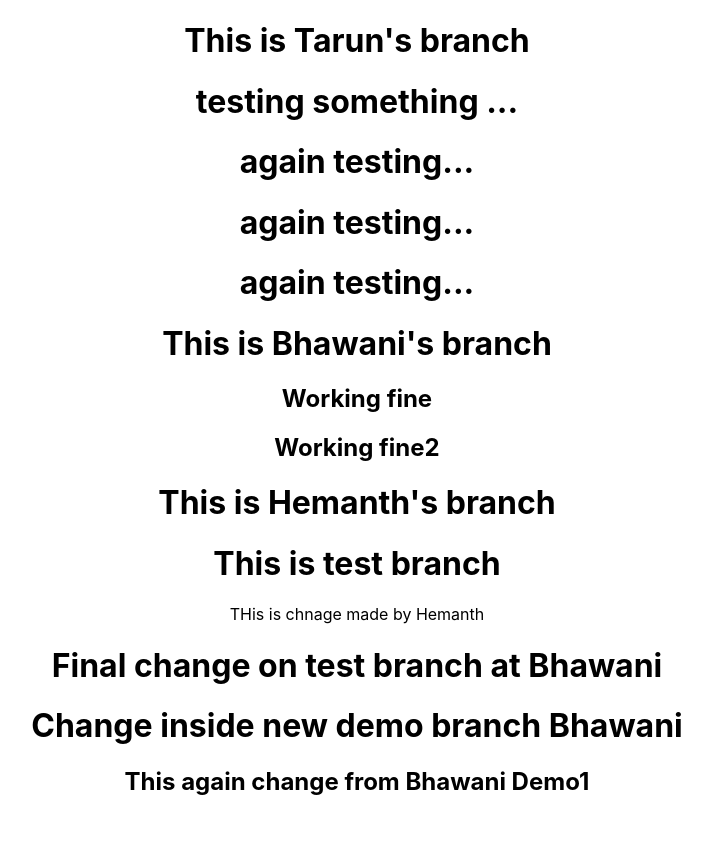
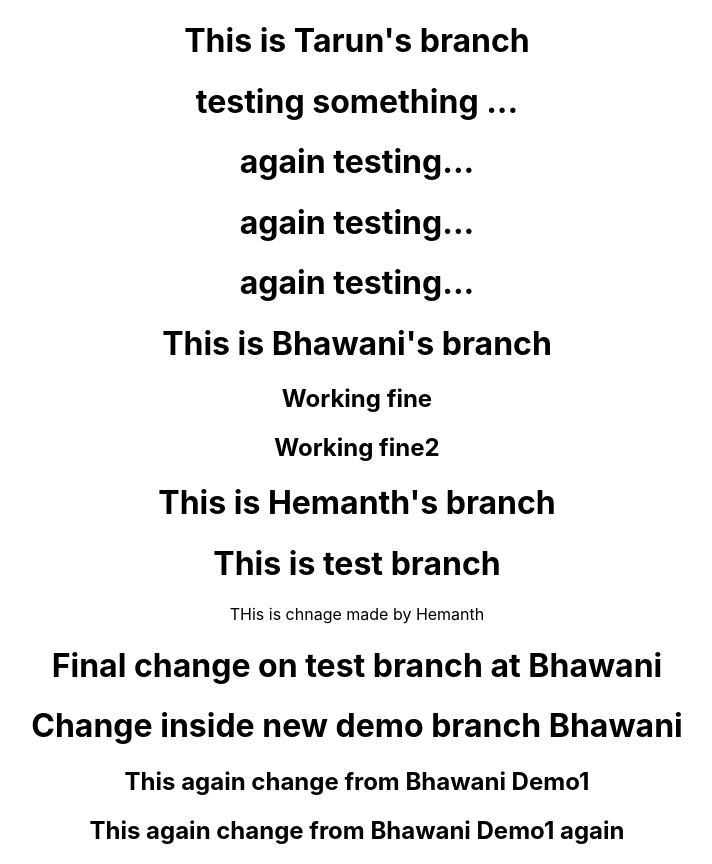
Before and after one commit to hmntk/primevideoclone, a React (Create React App) app: page / in a window 1280 px wide. Shown: the whole page, without its empty margins (283-995 px from the left). Before the commit the page ends 816 px from the top, so only its background shows below. Built offline with nearby package versions, Linux system fonts and the light colour scheme.

Commit message:
one more commit from demo1

```diff
--- a/src/App.js
+++ b/src/App.js
@@ -24,6 +24,7 @@ function App() {
       <h1> Final change on test branch at Bhawani</h1>
       <h1>Change inside new demo branch Bhawani</h1>
       <h2>This again change from Bhawani Demo1</h2>
+      <h2>This again change from Bhawani Demo1 again</h2>
 
 
 
```
